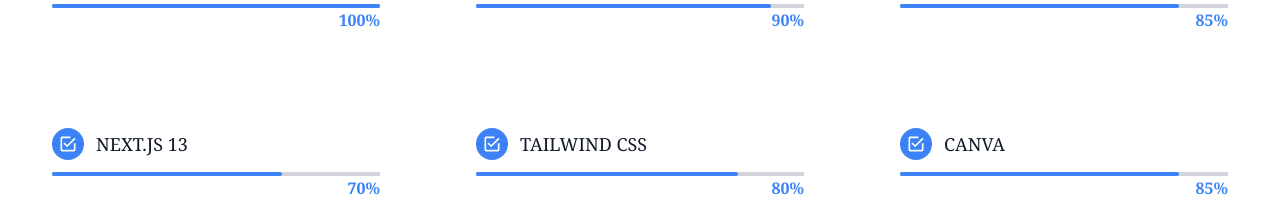
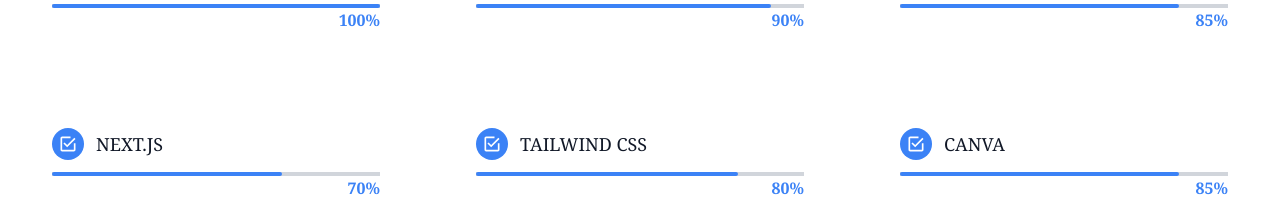
Before and after one commit to hooriyaa/Portfolio, a Next.js app: page / in a window 1280 px wide. Shown: the part 1860-2080 px from the top of the page. Built offline with nearby package versions, Linux system fonts and the light colour scheme.

Commit message:
push_changes

```diff
--- a/src/app/component/skills.tsx
+++ b/src/app/component/skills.tsx
@@ -91,7 +91,7 @@
             <IoMdCheckboxOutline className="text-xl font-bold" />
             </div>
             <h2 className="text-gray-900 text-lg title-font font-medium">
-            NEXT.JS 13
+            NEXT.JS
             </h2>
           </div>
           <div className="flex-grow">
```
